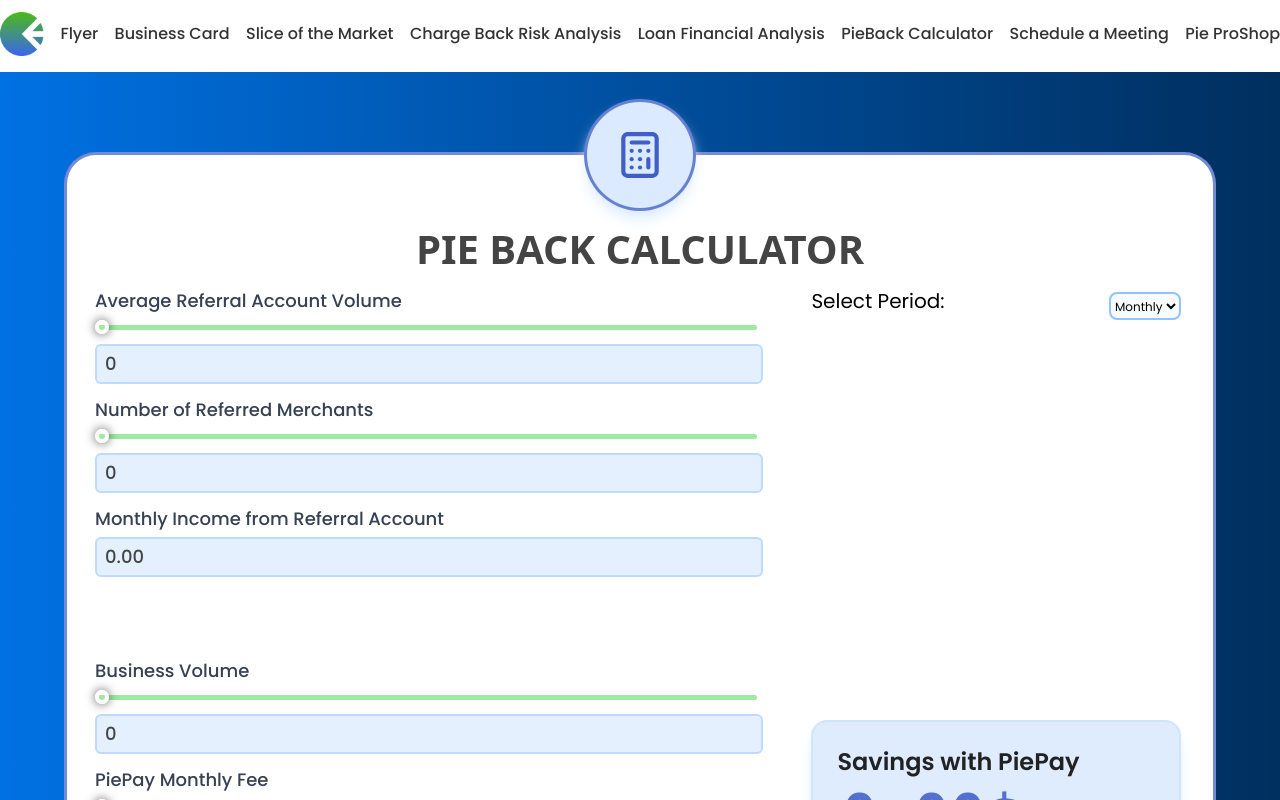
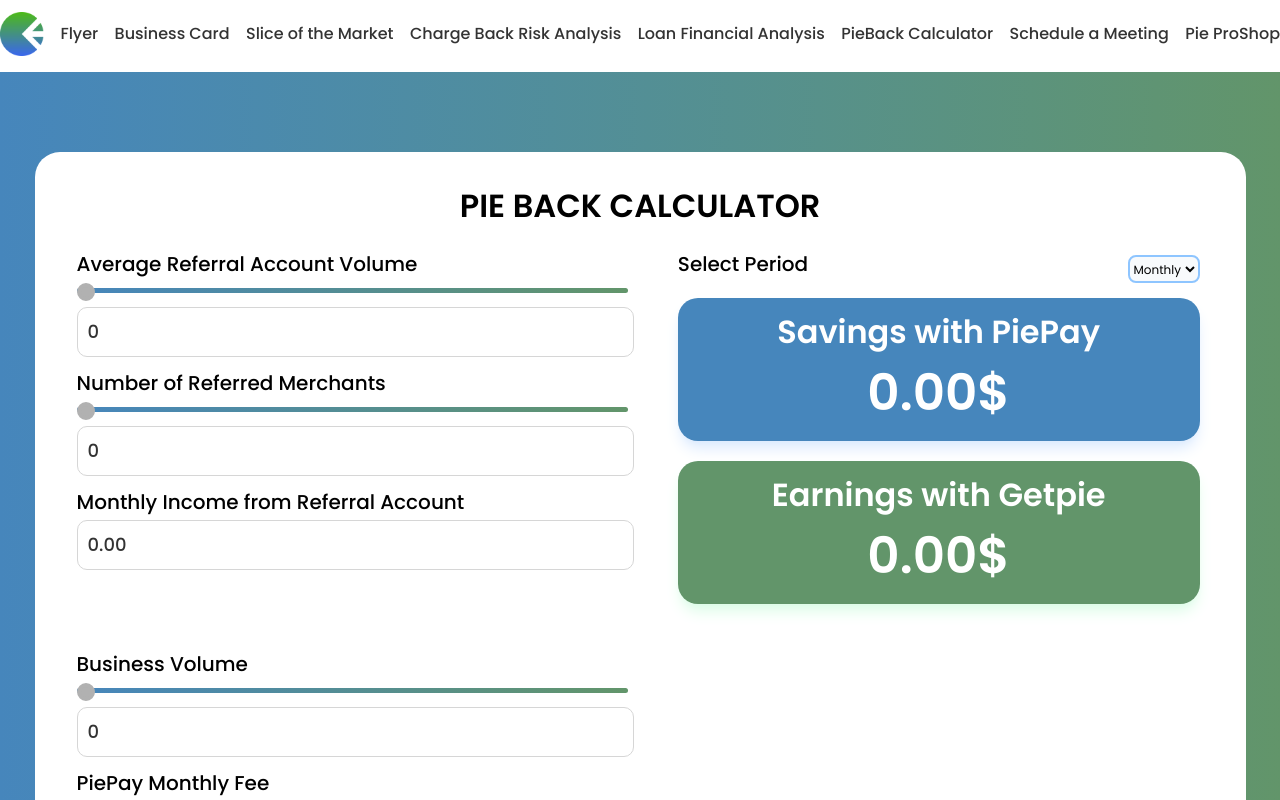
Before and after one commit to mubashirmi/getpietabsfrontend, a React (Vite) app: page /piebackcalculator in a window 1280 px wide. Shown: the top 800 px of the page. Built offline with nearby package versions, Linux system fonts and the light colour scheme.

Commit message:
pie back calculator half

```diff
--- a/src/index.css
+++ b/src/index.css
@@ -256,7 +256,7 @@
   input[type="range"] {
     -webkit-appearance: none;
     appearance: none;
-    background: rgb(158, 234, 163);
+    background: linear-gradient(90deg,#4686BC,#62956A);
     /* background: rgb(121, 121, 222); */
     cursor: pointer;
     margin: 10px 0px;
@@ -284,16 +284,12 @@
     box-sizing: content-box;
     appearance: none;
     -webkit-appearance: none;
-    height: 6px;
-    width: 6px;
-    background-color: var(--steel-blue);
-    border:4px solid white;
+    height: 10px;
+    width: 10px;
+    background-color: #B1B1B1;
+    border:4px solid #B1B1B1;
     border-radius: 100%;
-    box-shadow: 10px 10px solid #ccc;
     margin-top: -5px;
-    box-shadow: 0px 0px 10px 1px rgba(0, 0, 0, 0.5);
-    -webkit-box-shadow: 0px 0px 10px 1px rgba(0, 0, 0, 0.5);
-    -moz-box-shadow: 0px 0px 10px 1px rgba(0, 0, 0, 0.5);
     transition: all 0.2s ease;
 }
 
@@ -303,19 +299,14 @@
     -webkit-appearance: none;
     height: 10px;
     width: 10px;
-    background-color: var(--steel-blue);
-    border: 5px solid white;
+    background-color: #B1B1B1;
+    border: 7px solid #B1B1B1;
     border-radius: 100%;
-
-    box-shadow: 10px 10px solid #ccc;
     margin-top: -5px;
-    box-shadow: 0px 0px 10px 1px rgba(0, 0, 0, 0.5);
-    -webkit-box-shadow: 0px 0px 10px 1px rgba(0, 0, 0, 0.5);
-    -moz-box-shadow: 0px 0px 10px 1px rgba(0, 0, 0, 0.5);
     transition: all 0.2s ease;
 }
 
-input[type="range"]:focus::-webkit-slider-thumb {
+/* input[type="range"]:focus::-webkit-slider-thumb {
     box-shadow: 0px 0px 10px 1px rgba(0, 0, 0, 0.75);
     -webkit-box-shadow: 0px 0px 10px 1px rgba(0, 0, 0, 0.75);
     -moz-box-shadow: 0px 0px 10px 1px rgba(0, 0, 0, 0.75);
@@ -325,4 +316,4 @@
     box-shadow: 0px 0px 10px 1px rgba(0, 0, 0, 0.75);
     -webkit-box-shadow: 0px 0px 10px 1px rgba(0, 0, 0, 0.75);
     -moz-box-shadow: 0px 0px 10px 1px rgba(0, 0, 0, 0.75);
-}
+} */
--- a/src/pages/PiebackTabCalculator.jsx
+++ b/src/pages/PiebackTabCalculator.jsx
@@ -1,5 +1,5 @@
 import { useRef, useState } from "react";
-import { LuCalculator , LuPhoneCall} from "react-icons/lu";
+import { LuCalculator, LuPhoneCall } from "react-icons/lu";
 import { Doughnut } from "react-chartjs-2";
 import { Chart as ChartJS, Title, Tooltip, ArcElement, Legend } from "chart.js";
 import { FaLocationArrow } from "react-icons/fa6";
@@ -119,7 +119,6 @@
             const formData = new FormData();
             formData.append('image', blob, 'business_card.png');
             navigate(`/general-info-form/${"1"}/piebackCalculator`);
-
             await fetch('http://localhost:4000/api/tab6', {
                 method: 'POST',
                 body: formData,
@@ -131,17 +130,14 @@
 
 
     return (
-        <div className="min-h-[100vh] bg-gradient-to-r from-[#0071E3] to-[#002F5F] w-full flex flex-col justify-center items-center pt-20 pb-10">
-            <div className="w-6xl bg-white rounded-4xl border-[3px] border-blue-800/60 px-4 pt-16 pb-10 relative" ref={calculatorRef}>
-                <div className='absolute top-0 bg-blue-100 text-blue-800/80 translate-y-[-50%] left-[50%] translate-x-[-50%] w-[7rem] h-[7rem] flex justify-center items-center rounded-full border-[3px] border-blue-800/60 shadow-lg shadow-blue-100'>
-                    <LuCalculator size={50} />
-                </div>
-                <h3 className='text-[40px] font-semibold text-[#444] text-center font-sans mb-2'> PIE BACK CALCULATOR</h3>
-                <div className='flex justify-between gap-4'>
-                <div className='w-[62%] pl-3'>
+        <div className="min-h-[100vh] bg-gradient-to-r from-[#4686BC] to-[#62956A] w-full flex flex-col justify-center items-center pt-20 pb-10">
+            <div className="w-[1211px] bg-white rounded-[25px] p-[30px] relative" ref={calculatorRef}>
+                <h3 className='text-[32px] font-bold text-center mb-5'> PIE BACK CALCULATOR</h3>
+                <div className='flex justify-between gap-3'>
+                    <div className='w-[50%] pl-3'>
                         {/* Referral Account Volume */}
                         <div className="flex flex-col space-x-4 mb-3">
-                            <label htmlFor="referralAccountVolume" className="text-lg font-medium text-gray-700" >
+                            <label htmlFor="referralAccountVolume" className="text-xl font-medium" >
                                 Average Referral Account Volume
                             </label>
                             <input
@@ -153,7 +149,7 @@
                                 onChange={handleReferralVolumeRangeChange}
                             />
                             <input
-                                className='border-2 font-medium text-[#444] bg-blue-100/70 border-blue-200 outline-none py-1 px-2 text-lg mt-1 rounded-md'
+                                className='border-[1px] font-medium text-[#333] border-[#D6D6D6] outline-none p-[10px] text-lg mt-1 rounded-[10px]'
                                 type="text"
                                 id="referralAccountVolumeText"
                                 value={referralAccountVolume}
@@ -164,7 +160,7 @@
                         <div className="flex flex-col space-x-4 mb-3">
                             <label
                                 htmlFor="numberOfReferrals"
-                                className="text-lg font-medium text-gray-700"
+                                className="text-xl font-medium"
                             >
                                 Number of Referred Merchants
                             </label>
@@ -177,7 +173,7 @@
                                 onChange={handleNumberOfReferralsRangeChange}
                             />
                             <input
-                                className='border-2 font-medium text-[#444] bg-blue-100/70 border-blue-200 outline-none py-1 px-2 text-lg mt-1 rounded-md'
+                                className='border-[1px] font-medium text-[#333] border-[#D6D6D6] outline-none p-[10px] text-lg mt-1 rounded-[10px]'
                                 type="text"
                                 id="numberOfReferralsText"
                                 value={numberOfReferrals}
@@ -188,12 +184,12 @@
                         <div className="flex flex-col  space-x-4 mb-20">
                             <label
                                 htmlFor="totalReferralVolume"
-                                className="text-lg font-medium text-gray-700"
+                                className="text-xl font-medium"
                             >
                                 Monthly Income from Referral Account
                             </label>
                             <input
-                                className='border-2 font-medium text-[#444] bg-blue-100/70 border-blue-200 outline-none py-1 px-2 text-lg mt-1 rounded-md'
+                                className='border-[1px] font-medium text-[#333] border-[#D6D6D6] outline-none p-[10px] text-lg mt-1 rounded-[10px]'
                                 type="text"
                                 id="totalReferralVolume"
                                 readOnly
@@ -204,7 +200,7 @@
                         <div className="flex flex-col space-x-4 mb-3">
                             <label
                                 htmlFor="businessVolume"
-                                className="text-lg font-medium text-gray-700"
+                                className="text-xl font-medium"
                             >
                                 Business Volume
                             </label>
@@ -217,7 +213,7 @@
                                 onChange={handleBusinessVolumeRangeChange}
                             />
                             <input
-                                className='border-2 font-medium text-[#444] bg-blue-100/70 border-blue-200 outline-none py-1 px-2 text-lg mt-1 rounded-md'
+                                className='border-[1px] font-medium text-[#333] border-[#D6D6D6] outline-none p-[10px] text-lg mt-1 rounded-[10px]'
                                 type="text"
                                 id="businessVolumeText"
                                 value={businessVolume}
@@ -228,7 +224,7 @@
                         <div className="flex flex-col space-x-4 mb-3">
                             <label
                                 htmlFor="personMonthlyFee"
-                                className="text-lg font-medium text-gray-700"
+                                className="text-xl font-medium"
                             >
                                 PiePay Monthly Fee
                             </label>
@@ -241,7 +237,7 @@
                                 onChange={handlePersonMonthlyFeeRangeChange}
                             />
                             <input
-                                className='border-2 font-medium text-[#444] bg-blue-100/70 border-blue-200 outline-none py-1 px-2 text-lg mt-1 rounded-md'
+                                className='border-[1px] font-medium text-[#333] border-[#D6D6D6] outline-none p-[10px] text-lg mt-1 rounded-[10px]'
                                 type="text"
                                 id="personMonthlyFeeText"
                                 value={personMonthlyFee}
@@ -252,12 +248,12 @@
                         <div className="flex flex-col space-x-4">
                             <label
                                 htmlFor="currentMonthlyFee"
-                                className="text-lg font-medium text-gray-700"
+                                className="text-xl font-medium"
                             >
                                 Current Monthly Fees
                             </label>
                             <input
-                                className='border-2 font-medium text-[#444] bg-blue-100/70 border-blue-200 outline-none py-1 px-2 text-lg mt-1 rounded-md'
+                                className='border-[1px] font-medium text-[#333] border-[#D6D6D6] outline-none p-[10px] text-lg mt-1 rounded-[10px]'
                                 type="text"
                                 id="currentMonthlyFee"
                                 value={currentMonthlyFee}
@@ -265,10 +261,10 @@
                             />
                         </div>
                     </div>
-                    <div className='w-[38%] pl-8 pr-4'>
+                    <div className='w-[50%] pl-8 pr-4'>
                         {/* Donut Chart */}
                         <div className="flex justify-between mb-4">
-                            <label className="text-xl">Select Period:</label>
+                            <label className="text-xl font-medium">Select Period</label>
                             <select
                                 className="bg-slate-50 text-xs ml-2 translate-y-[5px] rounded-lg outline-none border-2 border-blue-300"
                                 onChange={handleDropdownChange}
@@ -278,28 +274,26 @@
                                 <option value="Yearly">Yearly</option>
                             </select>
                         </div>
-                        <div>
-                            <Doughnut data={data} options={options} />
+
+                        {/* Savings with Piepay */}
+                        <div className="bg-[#4686BC] p-[10px] rounded-[20px] my-5 shadow-lg shadow-blue-100 text-white flex flex-col justify-center items-center">
+                            <div className="flex">
+                                <h3 className="text-[32px] font-bold">Savings with PiePay</h3>
                             </div>
-                        {/* Savings with Piepay */}
-                        <div className="bg-blue-100/90 p-6 rounded-2xl my-5 shadow-lg shadow-blue-100 border-2 border-blue-300/20">
-                            <div className="flex">
-                                <label htmlFor="monthlyYearlysavings" className="text-2xl font-semibold text-[#222]">Savings with PiePay</label>
-                            </div>
-                            <h3 className="text-6xl text-blue-800/70 font-bold mt-2 ml-1 font-mono">{savings.toFixed(2)}$</h3>
+                            <h3 className="text-[50px] font-bold">{savings.toFixed(2)}$</h3>
                         </div>
                         {/* Earnings with Getpie.io */}
-                        <div className="bg-green-100/90 p-6 rounded-2xl shadow-lg shadow-green-100 border-2 border-green-300/20">
+                        <div className="bg-[#62956A] p-[10px] rounded-[20px] shadow-lg shadow-green-100 text-white flex flex-col justify-center items-center">
                             <div className="flex">
-                                <label htmlFor="monthlyYearlysavings" className="text-2xl font-semibold text-[#222]">Earnings with Getpie</label>
+                                <h3 className="text-[32px] font-bold">Earnings with Getpie</h3>
                             </div>
-                            <h3 className="text-6xl text-green-800/70 font-bold mt-2 ml-1 font-mono">{earnings.toFixed(2)}$</h3>
+                            <h3 className="text-[50px] font-bold">{earnings.toFixed(2)}$</h3>
                         </div>
                     </div>
                 </div>
             </div>
             <div className="mt-8 flex gap-3 justify-center">
-                <button onClick={()=> navigate(`/schedule-a-meeting/${"wsw"}/piebackCalculator`)} className="cursor-pointer flex items-center gap-2 bg-blue-700/70 border-2 border-blue-500 py-2.5 shadow-lg shadow-blue-300/60 px-5 rounded-xl"><div><LuPhoneCall color="#f4f4f4" size={19} /></div><span className="text-lg text-[#f4f4f4] font-medium">SCHEDULE AN APPOINTMENT</span></button>
+                <button onClick={() => navigate(`/schedule-a-meeting/${"wsw"}/piebackCalculator`)} className="cursor-pointer flex items-center gap-2 bg-blue-700/70 border-2 border-blue-500 py-2.5 shadow-lg shadow-blue-300/60 px-5 rounded-xl"><div><LuPhoneCall color="#f4f4f4" size={19} /></div><span className="text-lg text-[#f4f4f4] font-medium">SCHEDULE AN APPOINTMENT</span></button>
                 <button onClick={handleCreateBusinessCard} className="cursor-pointer flex items-center gap-2 bg-blue-700/70 border-2 border-blue-500 py-2.5 shadow-lg shadow-blue-300/60 px-5 rounded-xl"><div><IoArrowRedoCircleOutline color="#f4f4f4" size={24} /></div><span className="text-lg text-[#f4f4f4] font-medium">GET THIS ANALYSIS QR + LINK </span></button>
                 <button onClick={handleCreateBusinessCard} className="cursor-pointer flex items-center gap-2 bg-blue-700/70 border-2 border-blue-500 py-2.5 shadow-lg shadow-blue-300/60 px-5 rounded-xl"><div><MdOutlineFileDownload color="#f4f4f4" size={23} /></div><span className="text-lg text-[#f4f4f4] font-medium">DOWNLOAD THIS ANALYSIS</span></button>
             </div>
```
Lines whose indentation alone changed are shown as unchanged.
